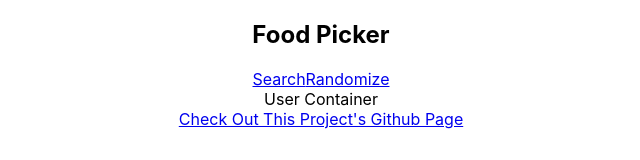
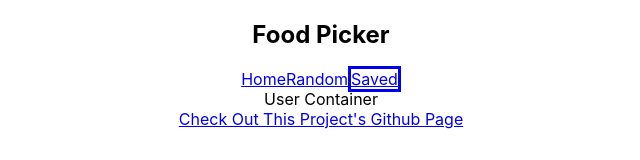
Before and after one commit to NeedsAUsername/food-picker, a React (Create React App) app: page /saved in a window 1280 px wide. Shown: the top 160 px of the page, without its empty margins (319-959 px from the left). Built offline with nearby package versions, Linux system fonts and the light colour scheme.

Commit message:
refactors navbar to take in routes as prop

```diff
--- a/src/App.js
+++ b/src/App.js
@@ -10,17 +10,17 @@ import Navbar from './layout/navbar';
 import Footer from './layout/footer';
 import {emptyRestaurants} from './actions/emptyRestaurants';
 
-
-const testing = () => {
-  return (<div>testing</div>)
-}
+const routes = [{path: '/', name: 'Home'},
+  {path: '/random', name: 'Random'},
+  {path: '/saved', name: 'Saved'}
+];
 
 class App extends Component {
   render() {
     return (
       <Router>
         <div className="App">
-          <Navbar emptyRestaurants={this.props.emptyRestaurants}/>
+          <Navbar emptyRestaurants={this.props.emptyRestaurants} routes={routes}/>
           <Route exact path='/' component={SearchContainer} />
           <Route exact path='/random' component={RandomizerContainer} />
           <Route exact path='/saved' component={UserContainer} />
--- a/src/layout/navbar.js
+++ b/src/layout/navbar.js
@@ -6,15 +6,16 @@ class Navbar extends React.Component {
     border: 'solid'
   })
   handleClick = () => {
-    console.log('emptying...')
     this.props.emptyRestaurants()
+  }
+  renderNavLinks = () => {
+    return this.props.routes.map(route => <NavLink to={route.path} exact activeStyle={this.current()} onClick={this.handleClick}>{route.name}</NavLink>);
   }
   render () {
     return (
       <nav>
         <h1>Food Picker</h1>
-        <NavLink to="/" exact activeStyle={this.current()} onClick={this.handleClick}>Search</NavLink>
-        <NavLink to="/random" exact activeStyle={this.current()} onClick={this.handleClick}>Randomize</NavLink>
+        {this.renderNavLinks()}
       </nav>
     )
   }
```
